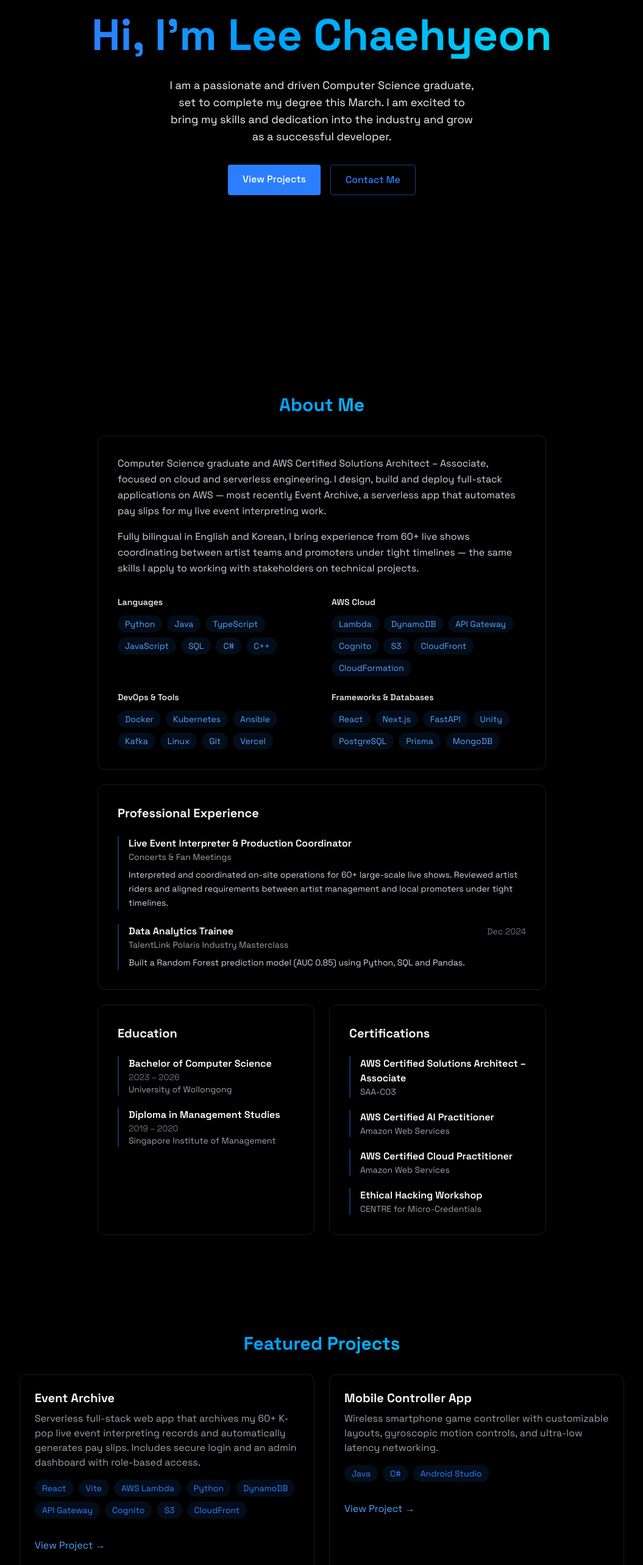
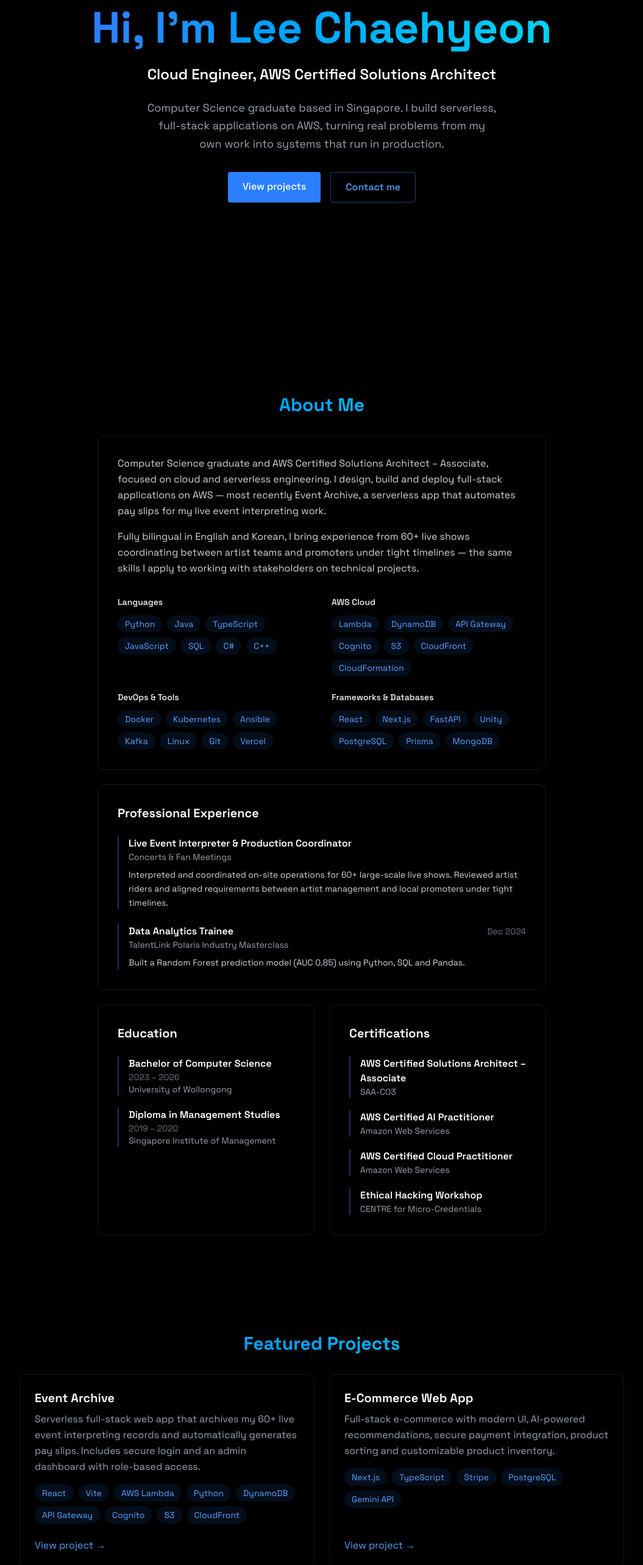
Before and after one commit to Peter-Lee00/leechaehyeon-portfolio, a React (Vite) app: page / in a window 1280 px wide. Shown: the part 234-2800 px from the top of the page at 61% size, without its empty margins (112-1167 px from the left). Built offline with nearby package versions, Linux system fonts and the light colour scheme.

Commit message:
Update About, Projects and Vercel base path

```diff
--- a/src/components/sections/Home.jsx
+++ b/src/components/sections/Home.jsx
@@ -8,28 +8,31 @@ export const Home = () => {
     >
       <RevealOnScroll>
         <div className="text-center z-10 px-4">
-          <h1 className="text-5xl md:text-7xl font-bold mb-6 bg-gradient-to-r from-blue-500 to-cyan-400 bg-clip-text text-transparent leading-tight">
-            Hi, I'm Lee Chaehyeon
+          <h1 className="text-5xl md:text-7xl font-bold mb-4 bg-gradient-to-r from-blue-500 to-cyan-400 bg-clip-text text-transparent leading-tight">
+            Hi, I’m Lee Chaehyeon
           </h1>
 
-          <p className="tex-gray-400 text-lg mb-8 max-w-lg mx-auto">
-            I am a passionate and driven Computer Science graduate, set to complete my degree this March.
-            I am excited to bring my skills and dedication into the industry and grow as a successful developer.
+          <p className="text-xl md:text-2xl font-semibold text-white mb-6">
+            Cloud Engineer, AWS Certified Solutions Architect
           </p>
-          <div className="flex justify-center space-x-4">
+
+          <p className="text-gray-400 text-lg mb-8 max-w-xl mx-auto leading-relaxed">
+            Computer Science graduate based in Singapore. I build serverless, full-stack applications on
+            AWS, turning real problems from my own work into systems that run in production.
+          </p>
+
+          <div className="flex flex-wrap justify-center gap-4">
             <a
               href="#projects"
-              className="bg-blue-500 text-white py-3 px-6 rounded font-medium transition relative overflow-hidden hover:-translate-y-0.5 hover:shadow-[0_0_15px_rgba(59, 130, 246, 0.4)]"
+              className="bg-blue-500 text-white py-3 px-6 rounded font-medium transition hover:-translate-y-0.5 hover:shadow-[0_0_15px_rgba(59,130,246,0.4)]"
             >
-              View Projects
+              View projects
             </a>
-
             <a
               href="#contact"
-              className="border border-blue-500/50 text-blue-500 py-3 px-6 rounded font-medium transition-all duration-200
-             hover:-translate-y-0.5 hover:shadow-[0_0_15px_rgba(59, 130, 246, 0.2)] hover:bg-blue-500/10"
+              className="border border-blue-500/50 text-blue-400 py-3 px-6 rounded font-medium transition-all duration-200 hover:-translate-y-0.5 hover:bg-blue-500/10"
             >
-              Contact Me
+              Contact me
             </a>
           </div>
         </div>
--- a/src/components/sections/Projects.jsx
+++ b/src/components/sections/Projects.jsx
@@ -1,204 +1,75 @@
 import { RevealOnScroll } from "../RevealOnScroll";
+
+const projects = [
+  {
+    title: "Event Archive",
+    description:
+      "Serverless full-stack web app that archives my 60+ live event interpreting records and automatically generates pay slips. Includes secure login and an admin dashboard with role-based access.",
+    tech: ["React", "Vite", "AWS Lambda", "Python", "DynamoDB", "API Gateway", "Cognito", "S3", "CloudFront"],
+    link: "https://d36v50o7fa29wk.cloudfront.net",
+  },
+  {
+    title: "E-Commerce Web App",
+    description:
+      "Full-stack e-commerce with modern UI, AI-powered recommendations, secure payment integration, product sorting and customizable product inventory.",
+    tech: ["Next.js", "TypeScript", "Stripe", "PostgreSQL", "Gemini API"],
+    link: "https://e-commerce-nine-tan-58.vercel.app/",
+  },
+  {
+    title: "Travel Planner App",
+    description:
+      "Full-stack travel planning app with trip management, interactive maps, photo galleries and social integration features.",
+    tech: ["Next.js", "TypeScript", "PostgreSQL", "Prisma", "NextAuth", "Google Maps API", "UploadThing", "Tailwind CSS"],
+    link: "https://travel-planner-gold.vercel.app/",
+  },
+  {
+    title: "Mobile Controller App",
+    description:
+      "Wireless smartphone game controller with customizable layouts, gyroscopic motion controls and low-latency networking.",
+    tech: ["Java", "C#", "Android Studio"],
+    link: "https://mobcontrolfyp.netlify.app/",
+  },
+  {
+    title: "VR Escape Room Game",
+    description:
+      "VR game where players use VR controllers to move objects and solve puzzles to escape the room.",
+    tech: ["Unity", "C#"],
+    link: "https://drive.google.com/drive/folders/1dvkZZ6ch0rbfI9eGZYZWyGCGnJzemUrd?usp=drive_link",
+  },
+];
 
 export const Projects = () => {
   return (
-    <section
-      id="projects"
-      className="min-h-screen flex items-center justify-center py-20"
-    >
+    <section id="projects" className="min-h-screen flex items-center justify-center py-20">
       <RevealOnScroll>
         <div className="max-w-5xl mx-auto px-4">
           <h2 className="text-3xl font-bold mb-8 bg-gradient-to-r from-blue-500 to-cyan-400 bg-clip-text text-transparent text-center">
-            {" "}
             Featured Projects
           </h2>
+
           <div className="grid grid-cols-1 md:grid-cols-2 gap-6">
-            <div
-              className="
-              glass p-6 rounded-xl border border-white/10
-              hover:-translate-y-1 hover:border-blue-500/30
-              hover:shadow-[0_4px_20px_rgba(59,130,246,0.1)]
-              transition-all
-            "
+            {projects.map((project) => (
+              <a
+                key={project.title}
+                href={project.link}
+                target="_blank"
+                rel="noopener noreferrer"
+                className="group flex flex-col p-6 rounded-xl border border-white/10 transition-all hover:-translate-y-1 hover:border-blue-500/30 hover:shadow-[0_4px_20px_rgba(59,130,246,0.1)]"
               >
-              <h3 className="text-xl font-bold mb-2">Event Archive</h3>
-              <p className="text-gray-400 mb-4">
-                Serverless full-stack web app that archives my 60+ K-pop live event interpreting records and
-                automatically generates pay slips. Includes secure login and an admin dashboard with
-                role-based access.
-              </p>
+                <h3 className="text-xl font-bold mb-2">{project.title}</h3>
+                <p className="text-gray-400 mb-4 leading-relaxed">{project.description}</p>
                 <div className="flex flex-wrap gap-2 mb-4">
-                {["React", "Vite", "AWS Lambda", "Python", "DynamoDB", "API Gateway", "Cognito", "S3", "CloudFront"].map((tech) => (
-                  <span
-                    key={tech}
-                    className="
-                      bg-blue-500/10 text-blue-500 py-1 px-3
-                      rounded-full text-sm
-                      transition
-                      hover:bg-blue-500/20 hover:-translate-y-0.5
-                      hover:shadow-[0_2px_8px_rgba(59,130,246,0.2)]
-                    "
-                  >
+                  {project.tech.map((tech) => (
+                    <span key={tech} className="bg-blue-500/10 text-blue-400 py-1 px-3 rounded-full text-sm">
                       {tech}
                     </span>
                   ))}
                 </div>
-              <div className="flex justify-between items-center">
-                <a
-                  href="https://d36v50o7fa29wk.cloudfront.net"
-                  target="_blank"
-                  rel="noopener noreferrer"
-                  className="text-blue-400 hover:text-blue-300 transition-colors my-4"
-                >
-                  View Project →
+                <span className="mt-auto pt-2 text-blue-400 group-hover:text-blue-300 transition-colors">
+                  View project →
+                </span>
               </a>
-              </div>
-            </div>
-
-            <div className="p-6 rounded-xl border border-white/10 hover:-translate-y-1 hover:border-blue-500/30 hover:shadow-[0_2px_8px_rgba(59,130,246,0.2)] transition">
-              <h3 className="text-xl font-bold mb-2"> Mobile Controller App</h3>
-              <p className="text-gray-400 mb-4">
-                Wireless smartphone game controller with customizable layouts, gyroscopic motion controls, and ultra-low latency networking.
-              </p>
-              <div className="flex flex-wrap gap-2 mb-4">
-                {["Java", "C#", "Android Studio"].map((tech, key) => (
-                  <span
-                    key={key}
-                    className="bg-blue-500/10 text-blue-500 py-1 px-3 rounded-full text-sm hover:bg-blue-500/20
-                                    hover:shadow-[0_2px_8px_rgba(59,130,246,0.1)] transition-all
-                    "
-                  >
-                    {tech}
-                  </span>
             ))}
-              </div>
-
-              <div className="flex justify-between items-center">
-                <a
-                  href="https://mobcontrolfyp.netlify.app/"
-                  className="text-blue-400 hover:text-blue-300 transition-colors my-4"
-                >
-                  View Project →
-                </a>
-              </div>
-            </div>
-            <div
-              className="
-              glass p-6 rounded-xl border border-white/10
-              hover:-translate-y-1 hover:border-blue-500/30
-              hover:shadow-[0_4px_20px_rgba(59,130,246,0.1)]
-              transition-all
-            "
-            >
-              <h3 className="text-xl font-bold mb-2">VR Escape Room Game</h3>
-              <p className="text-gray-400 mb-4">
-                VR Game that players must navigate an object to escape from the room with the VR Controllers as I/O.
-              </p>
-              <div className="flex flex-wrap gap-2 mb-4">
-                {["Unity", "C#"].map((tech, key) => (
-                  <span
-                    key={key}
-                    className="
-                      bg-blue-500/10 text-blue-500 py-1 px-3
-                      rounded-full text-sm
-                      transition
-                      hover:bg-blue-500/20 hover:-translate-y-0.5
-                      hover:shadow-[0_2px_8px_rgba(59,130,246,0.2)]
-                    "
-                  >
-                    {tech}
-                  </span>
-                ))}
-              </div>
-              <div className="flex justify-between items-center">
-                <a
-                  href="https://drive.google.com/drive/folders/1dvkZZ6ch0rbfI9eGZYZWyGCGnJzemUrd?usp=drive_link"
-                  className="text-blue-400 hover:text-blue-300 transition-colors my-4"
-                >
-                  View Project →
-                </a>
-              </div>
-            </div>
-
-            <div
-              className="
-              glass p-6 rounded-xl border border-white/10
-              hover:-translate-y-1 hover:border-blue-500/30
-              hover:shadow-[0_4px_20px_rgba(59,130,246,0.1)]
-              transition-all
-            "
-            >
-              <h3 className="text-xl font-bold mb-2">E-Commerce Web App</h3>
-              <p className="text-gray-400 mb-4">
-                Full-stack e-commerce with modern UI, AI-powered recommendations, secure payment
-                integration, products sorting and customizable product inventory.
-              </p>
-              <div className="flex flex-wrap gap-2 mb-4">
-                {["Next.js", "TypeScript", "Stripe", "PostgreSQL", "Gemini API"].map(
-                  (tech) => (
-                    <span
-                      key={tech}
-                      className="
-                      bg-blue-500/10 text-blue-500 py-1 px-3
-                      rounded-full text-sm
-                      transition
-                      hover:bg-blue-500/20 hover:-translate-y-0.5
-                      hover:shadow-[0_2px_8px_rgba(59,130,246,0.2)]
-                    "
-                    >
-                      {tech}
-                    </span>
-                  )
-                )}
-              </div>
-              <div className="flex justify-between items-center">
-                <a
-                  href="https://e-commerce-nine-tan-58.vercel.app/"
-                  className="text-blue-400 hover:text-blue-300 transition-colors my-4"
-                >
-                  View Project →
-                </a>
-              </div>
-            </div>
-
-            <div
-              className="
-              glass p-6 rounded-xl border border-white/10
-              hover:-translate-y-1 hover:border-blue-500/30
-              hover:shadow-[0_4px_20px_rgba(59,130,246,0.1)]
-              transition-all
-            "
-            >
-              <h3 className="text-xl font-bold mb-2">Travel Planner App</h3>
-              <p className="text-gray-400 mb-4">
-                Full-stack travel planning app with trip management, interactive maps,
-photo galleries, and social integration features built with Next.js and PostgreSQL.
-              </p>
-              <div className="flex flex-wrap gap-2 mb-4">
-                {["Next.js", "TypeScript", "PostgreSQL", "Prisma","NextAuth","Google Maps API","UploadThing","Tailwind CSS"].map((tech, key) => (
-                  <span
-                    key={key}
-                    className="
-                      bg-blue-500/10 text-blue-500 py-1 px-3
-                      rounded-full text-sm
-                      transition
-                      hover:bg-blue-500/20 hover:-translate-y-0.5
-                      hover:shadow-[0_2px_8px_rgba(59,130,246,0.2)]
-                    "
-                  >
-                    {tech}
-                  </span>
-                ))}
-              </div>
-              <div className="flex justify-between items-center ">
-                <a
-                  href="https://travel-planner-gold.vercel.app/"
-                  className="text-blue-400 hover:text-blue-300 transition-colors my-4"
-                >
-                  View Project →
-                </a>
-              </div>
-            </div>
           </div>
         </div>
       </RevealOnScroll>
```
Lines whose indentation alone changed are shown as unchanged.
